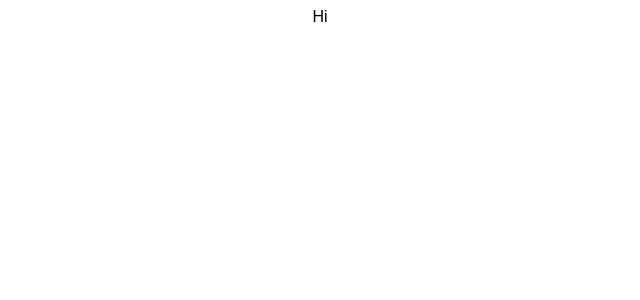
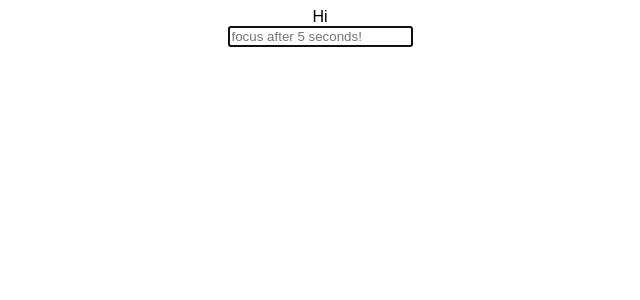
Before and after one commit to woukl22/react-hooks, a React (Create React App) app: page / in a window 1280 px wide. Shown: the top 300 px of the page, without its empty margins (320-960 px from the left). Built offline with nearby package versions, Linux system fonts and the light colour scheme.

Commit message:
Learn reference and 'useRef'

```diff
--- a/src/App.js
+++ b/src/App.js
@@ -1,24 +1,14 @@
-import React, { useEffect, useState } from "react";
+import React, { useEffect, useState, useRef } from "react";
 import ReactDOM from "react-dom";
-
 import "./styles.css";
 
-const useTitle = (initialTitle) => {
-  const [title, setTitle] = useState(initialTitle);
-  const updateTitle = () => {
-    const htmlTitle = document.querySelector("title");
-    htmlTitle.innerText = title;
-  };
-  useEffect(updateTitle, [title]);
-  return setTitle;
-};
-
 const App = () => {
-  const titleUpdater = useTitle("Loading...");
-  setTimeout(() => titleUpdater("Home"), 5000);
+  const input = useRef();
+  setTimeout(() => input.current.focus(), 5000);
   return (
     <div className="App">
       <div>Hi</div>
+      <input ref={input} placeholder="focus after 5 seconds!" />
     </div>
   );
 };
```
